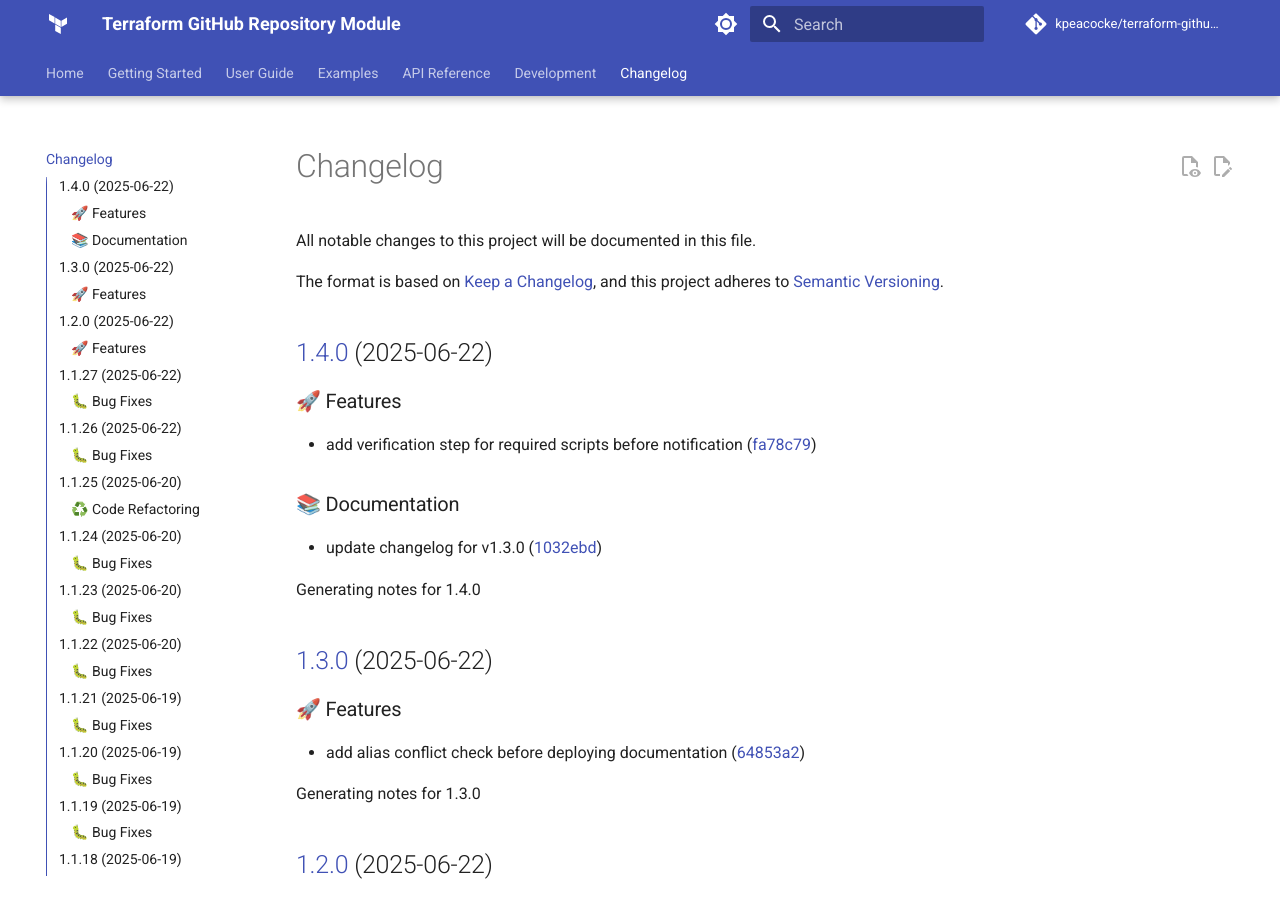
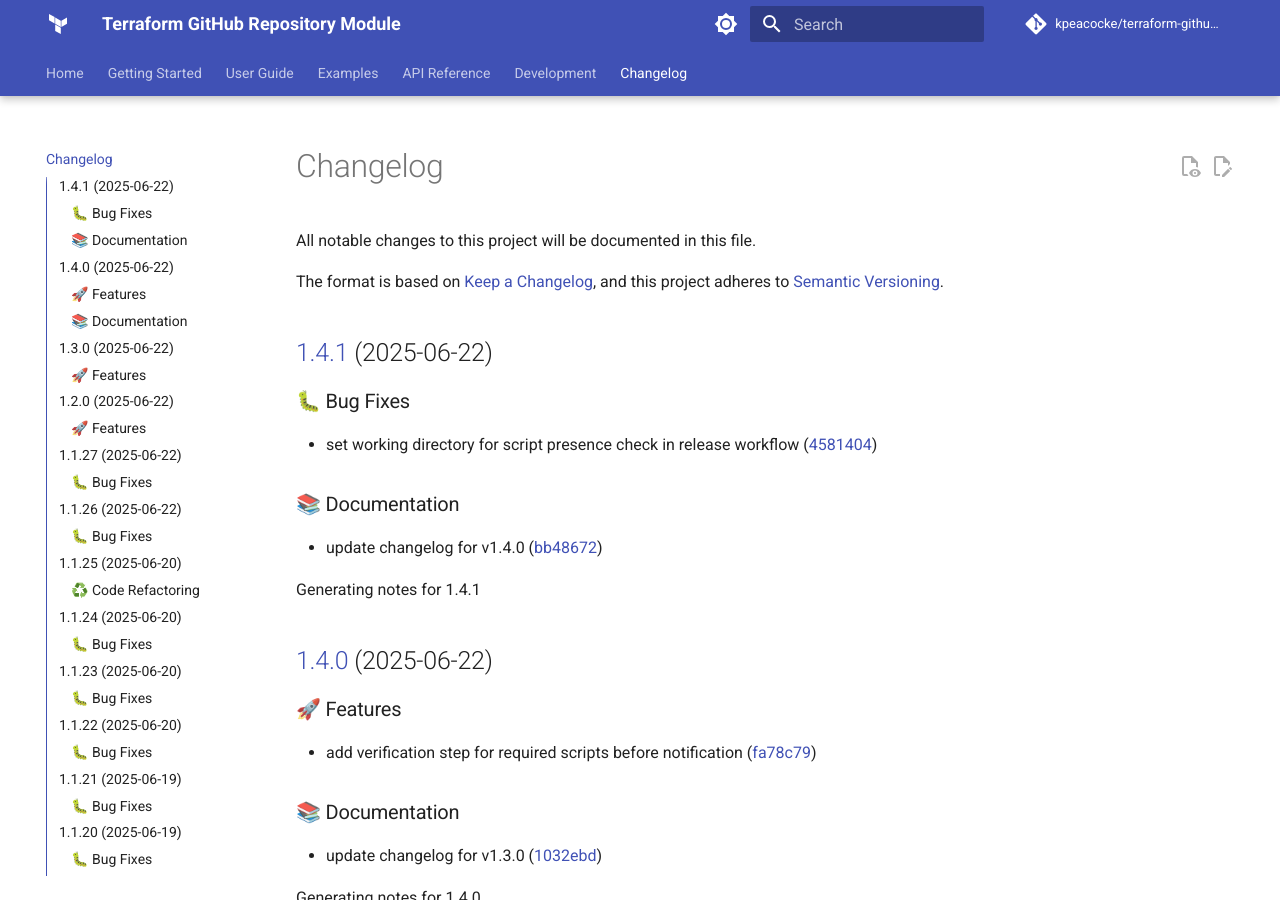
Before and after one commit to kpeacocke/terraform-github-repo, an MkDocs documentation site: the page built from docs/changelog.md, in a window 1280 px wide and 900 px high. Built offline with MkDocs 1.6.1 and Material for MkDocs 9.7.7, drawn with Linux system fonts in a browser that asks for light colours; comment, search, counter and statistics services are not loaded; the version menu is left out.

Commit message:
docs: update changelog for v1.4.1

```diff
--- a/docs/changelog.md
+++ b/docs/changelog.md
@@ -6,6 +6,19 @@ The format is based on [Keep a Changelog](https://keepachangelog.com/en/1.0.0/),
 and this project adheres to [Semantic Versioning](https://semver.org/spec/v2.0.0.html).
 
 <!-- markdownlint-disable MD024 -->
+
+## [1.4.1](https://github.com/kpeacocke/terraform-github-repo/compare/v1.4.0...v1.4.1) (2025-06-22)
+
+### 🐛 Bug Fixes
+
+* set working directory for script presence check in release workflow ([4581404](https://github.com/kpeacocke/terraform-github-repo/commit/4581404435562b973a9e0f65f7212f89197dab87))
+
+### 📚 Documentation
+
+* update changelog for v1.4.0 ([bb48672](https://github.com/kpeacocke/terraform-github-repo/commit/bb486720e61f733ad1f642f2d836d1875482fd04))
+
+
+Generating notes for 1.4.1
 
 ## [1.4.0](https://github.com/kpeacocke/terraform-github-repo/compare/v1.3.0...v1.4.0) (2025-06-22)
 
```
